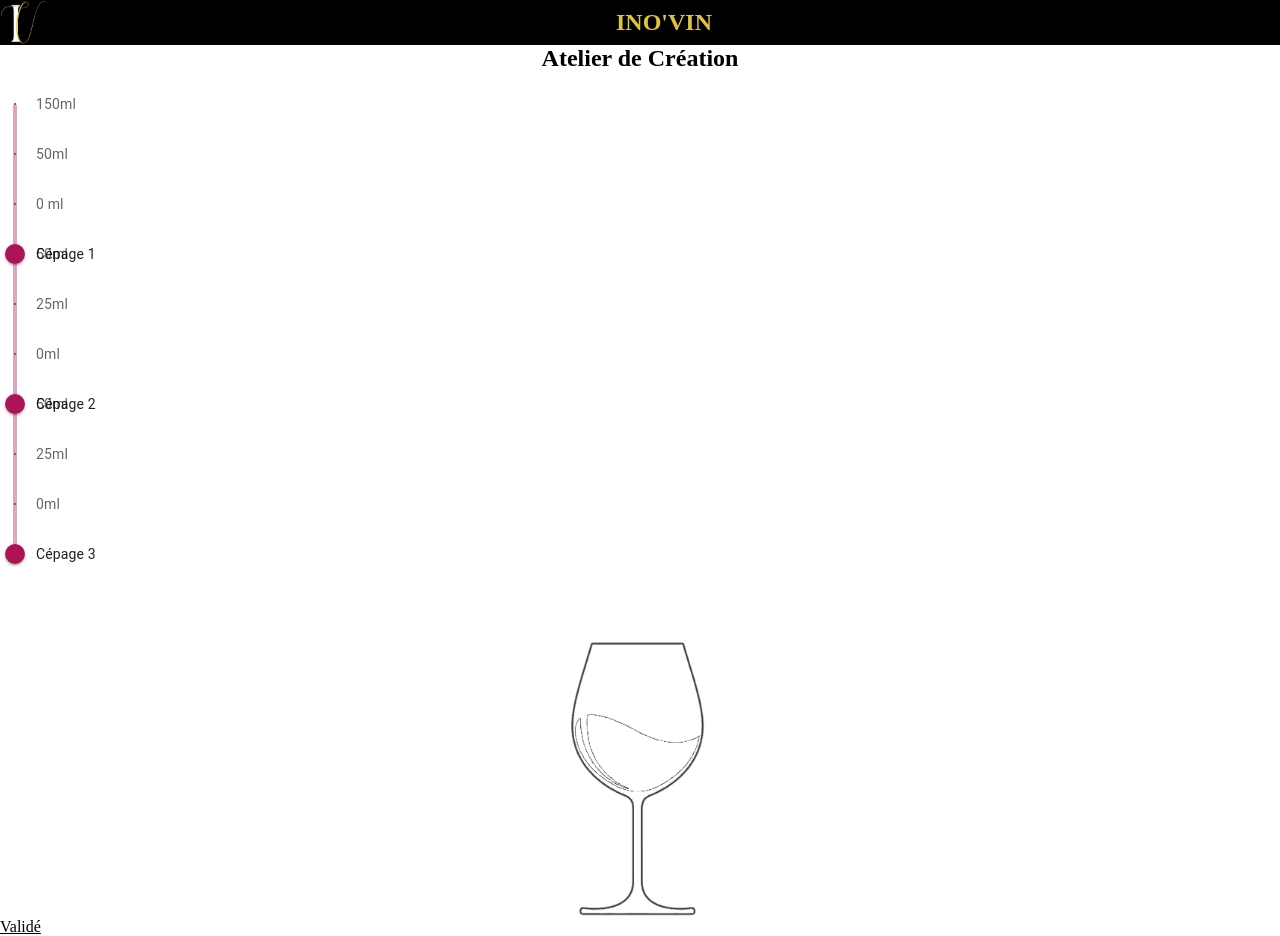
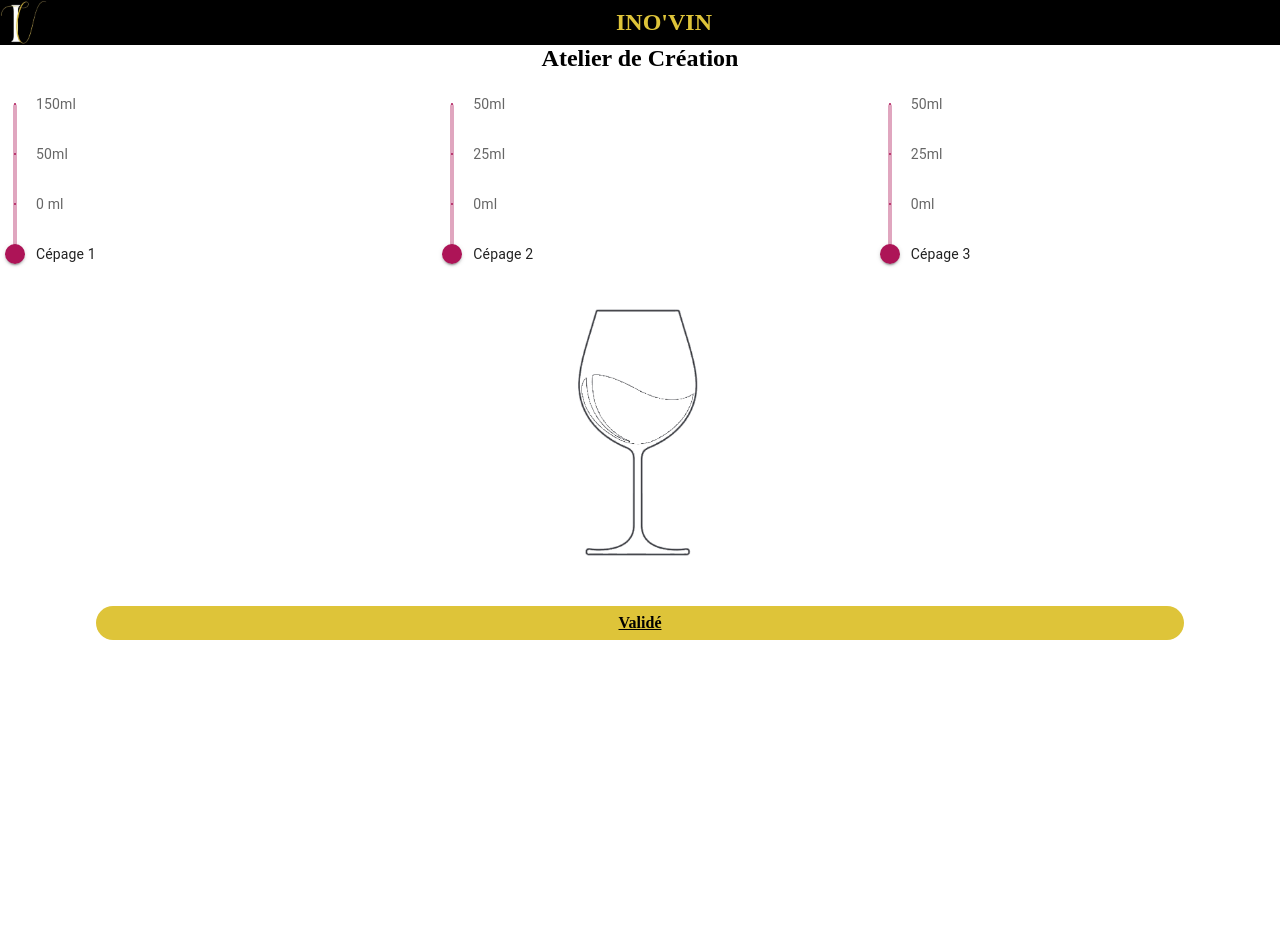
Before and after one commit to WildCodeSchool/2023-02-JS-Reims-project-3-inovin, a React (Vite) app in the folder frontend/: page /atelier-creation in a window 1280 px wide. After the commit the page ends 845 px from the top, so only its background shows below. Built offline with nearby package versions, Linux system fonts and the light colour scheme.

Commit message:
Update Css

```diff
--- a/frontend/src/App.css
+++ b/frontend/src/App.css
@@ -158,7 +158,7 @@ input[type="date"],
   text-align: center;
 }
 
-input[type="text"],
+.Inscription input[type="text"],
 input[type="password"],
 input[type="email"],
 select {
@@ -407,7 +407,7 @@ select {
   padding-bottom: 2rem;
 }
 
-.test {
+.dosages {
   display: grid;
   grid-template-columns: 1fr 1fr 1fr;
   grid-column-gap: 2rem;
@@ -416,9 +416,61 @@ select {
 .image {
   display: flex;
   justify-content: center;
-  padding-top: 5rem;
+  padding-top: 3rem;
+  margin-bottom: 3rem;
 }
 
 .verreVide {
-  width: 10rem;
+  width: 9rem;
 }
+
+.confirmationLink {
+  display: flex;
+  justify-content: center;
+  background-color: #dec439;
+  text-align: center;
+  padding: 0.5rem 1rem;
+  border-radius: 2rem;
+  font-weight: 800;
+  margin-right: 6rem;
+  margin-left: 6rem;
+}
+
+/*CreationRecap*/
+
+.backgroundCreationRecap {
+  background-color: #fff;
+  display: flex;
+  flex-direction: column;
+  align-items: center;
+}
+
+.backgroundCreationRecap h1 {
+  margin-bottom: 2rem;
+}
+
+.recap {
+  margin-bottom: 2rem;
+}
+
+.backgroundCreationRecap h2 {
+  line-height: 3.5rem;
+}
+
+.imageVerrePlein img {
+  width: 8rem;
+}
+
+.buttonRecap {
+  display: flex;
+  justify-content: center;
+  background-color: #dec439;
+  border: none;
+  text-align: center;
+  padding: 0.5rem 1rem;
+  border-radius: 2rem;
+  font-weight: 800;
+  margin-right: 6rem;
+  margin-left: 6rem;
+  margin-top: 2rem;
+}
```
